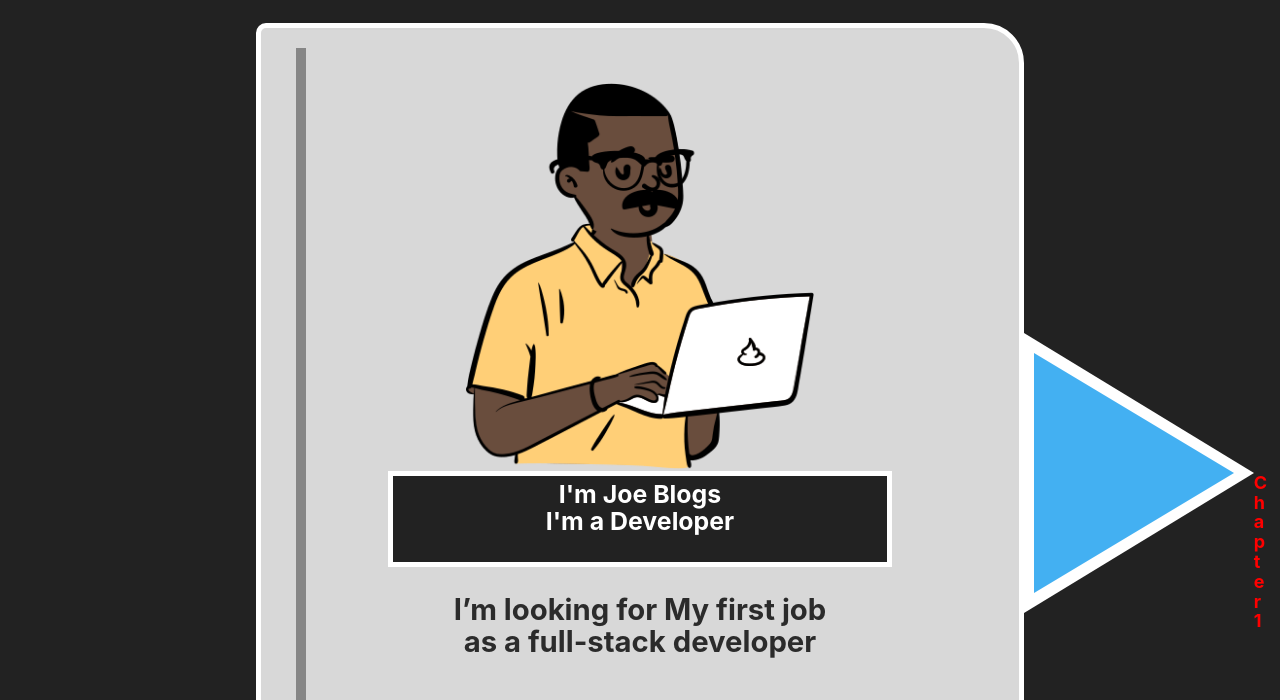
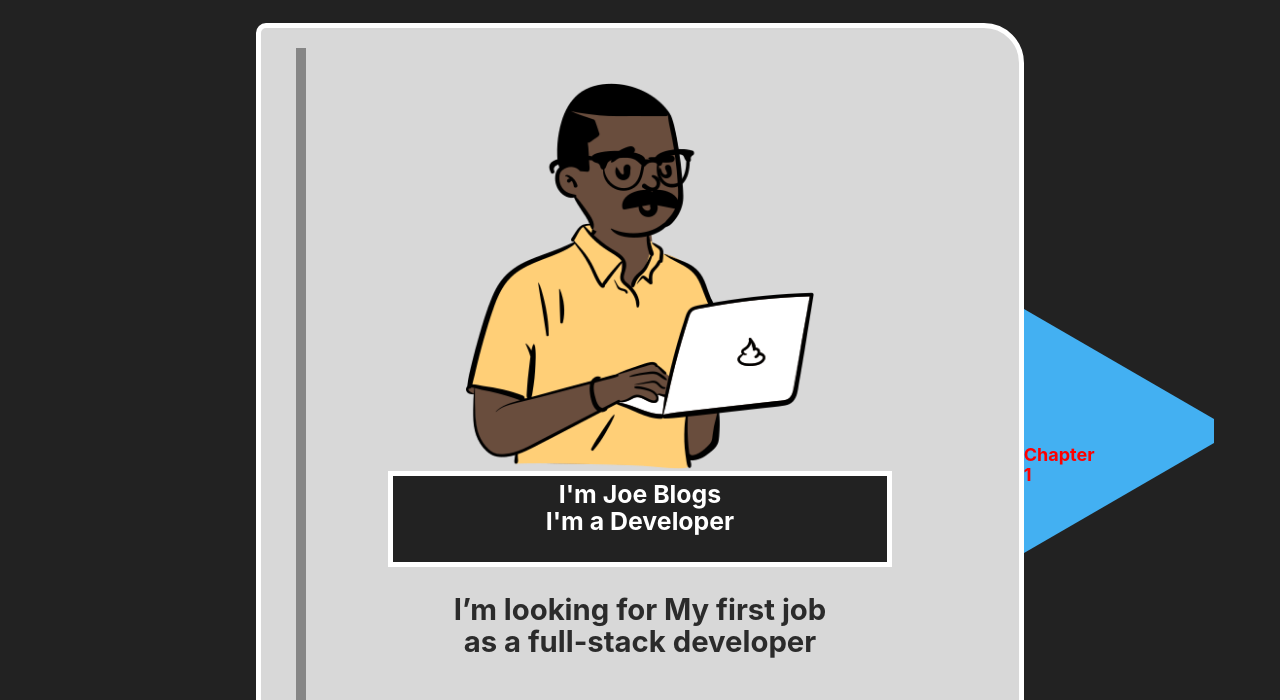
Before and after one commit to makersacademy/example-story-website, a Gatsby site: page / in a window 1280 px wide. Shown: the part 100-800 px from the top of the page. Built offline with nearby package versions, Linux system fonts and the light colour scheme; Gatsby itself is replaced by a stand-in of ours.

Commit message:
WIP Update Triangle

```diff
--- a/src/components/FrontPage/FrontPage.css
+++ b/src/components/FrontPage/FrontPage.css
@@ -13,25 +13,18 @@ h3 {
 }
 
 .triangle {
-  width: 0;
-  height: 0;
-  position: relative;
-  border-top: 140px solid transparent;
-  border-bottom: 140px solid transparent;
-  border-left: 230px solid white;
+  height: 110px;
+  width: 190px;
 }
 
 .triangle:before {
+  top: 110px;
   content: "";
   width: 0;
   height: 0;
-  position: absolute;
-  border-top: 0px solid transparent;
-  border-top: 120px solid transparent;
-  border-bottom: 120px solid transparent;
-  border-left: 200px solid #43b0f2;
-  right: 20px;
-  top: -120px;
+  border-top: 110px solid transparent;
+  border-bottom: 110px solid transparent;
+  border-left: 190px solid #43b0f2;
 }
 
 #title {
```
